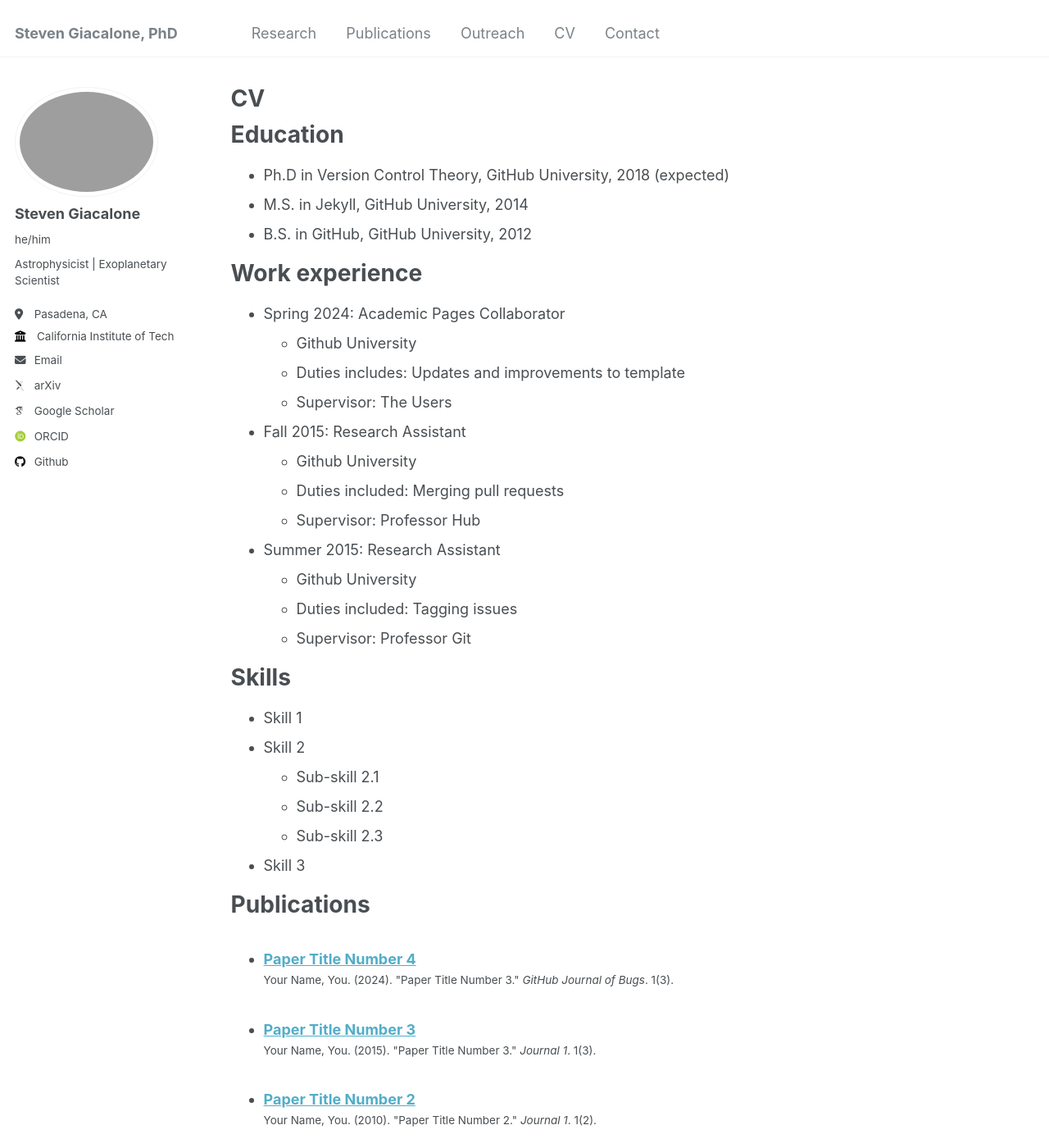
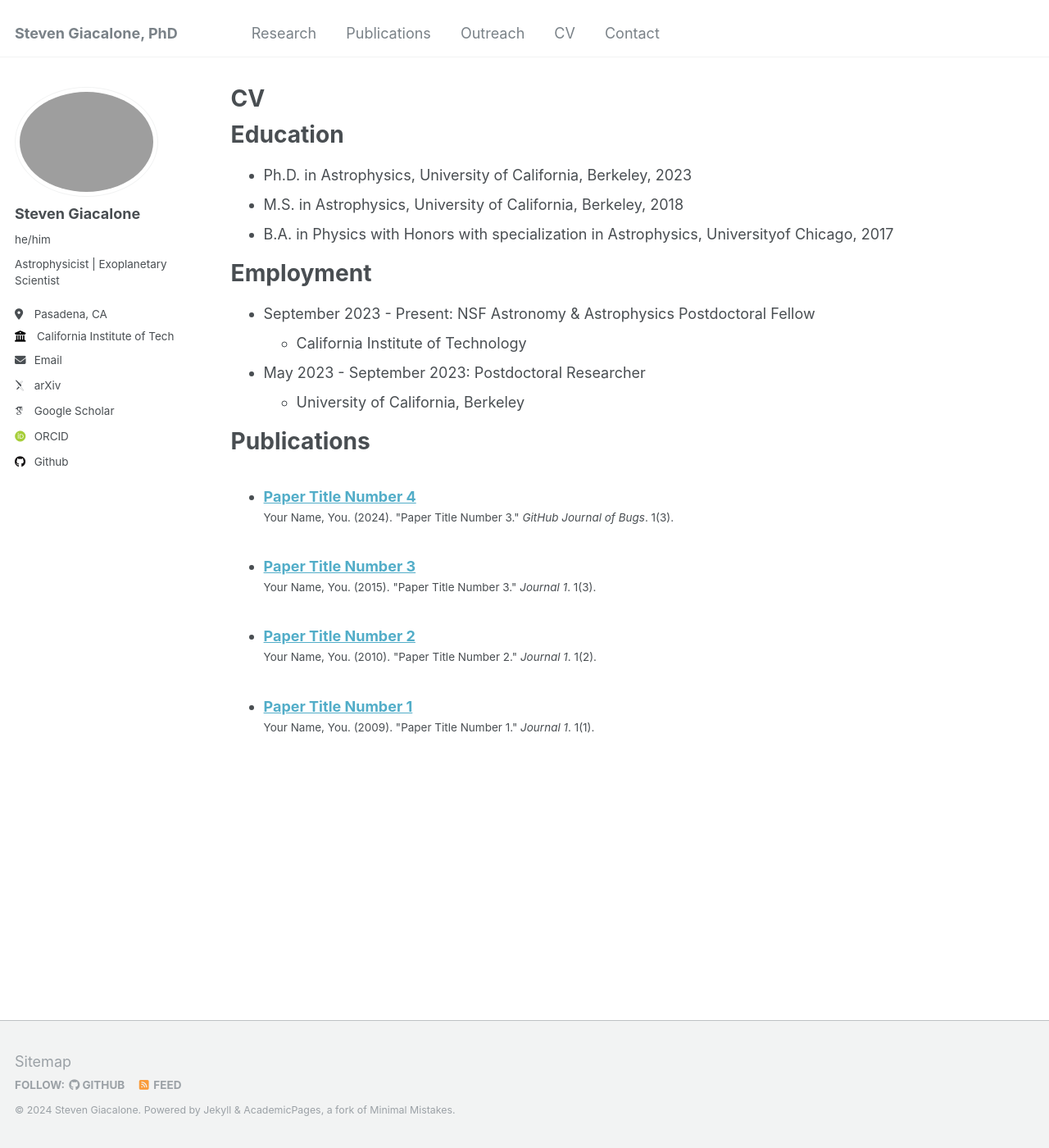
Before and after one commit to stevengiacalone/stevengiacalone.github.io, a Jekyll site: the page built from _pages/cv.md, in a window 1280 px wide and 1400 px high. Shown: the whole window at 82% size. Built offline with Jekyll 4.4.1, drawn with Linux system fonts in a browser that asks for light colours; some web fonts are replaced; some of the changed text lies outside the part shown.

Commit message:
Update cv.md

```diff
--- a/_pages/cv.md
+++ b/_pages/cv.md
@@ -11,54 +11,20 @@ redirect_from:
 
 Education
 ======
-* Ph.D in Version Control Theory, GitHub University, 2018 (expected)
-* M.S. in Jekyll, GitHub University, 2014
-* B.S. in GitHub, GitHub University, 2012
+* Ph.D. in Astrophysics, University of California, Berkeley, 2023
+* M.S. in Astrophysics, University of California, Berkeley, 2018
+* B.A. in Physics with Honors with specialization in Astrophysics, Universityof Chicago, 2017
 
-Work experience
+Employment
 ======
-* Spring 2024: Academic Pages Collaborator
-  * Github University
-  * Duties includes: Updates and improvements to template
-  * Supervisor: The Users
+* September 2023 - Present: NSF Astronomy & Astrophysics Postdoctoral Fellow
+  * California Institute of Technology
 
-* Fall 2015: Research Assistant
-  * Github University
-  * Duties included: Merging pull requests
-  * Supervisor: Professor Hub
-
-* Summer 2015: Research Assistant
-  * Github University
-  * Duties included: Tagging issues
-  * Supervisor: Professor Git
-
-Skills
-======
-* Skill 1
-* Skill 2
-  * Sub-skill 2.1
-  * Sub-skill 2.2
-  * Sub-skill 2.3
-* Skill 3
+* May 2023 - September 2023: Postdoctoral Researcher
+  * University of California, Berkeley
 
 Publications
 ======
   <ul>{% for post in site.publications reversed %}
     {% include archive-single-cv.html %}
   {% endfor %}</ul>
-
-Talks
-======
-  <ul>{% for post in site.talks reversed %}
-    {% include archive-single-talk-cv.html  %}
-  {% endfor %}</ul>
-
-Teaching
-======
-  <ul>{% for post in site.teaching reversed %}
-    {% include archive-single-cv.html %}
-  {% endfor %}</ul>
-
-Service and leadership
-======
-* Currently signed in to 43 different slack teams
```
